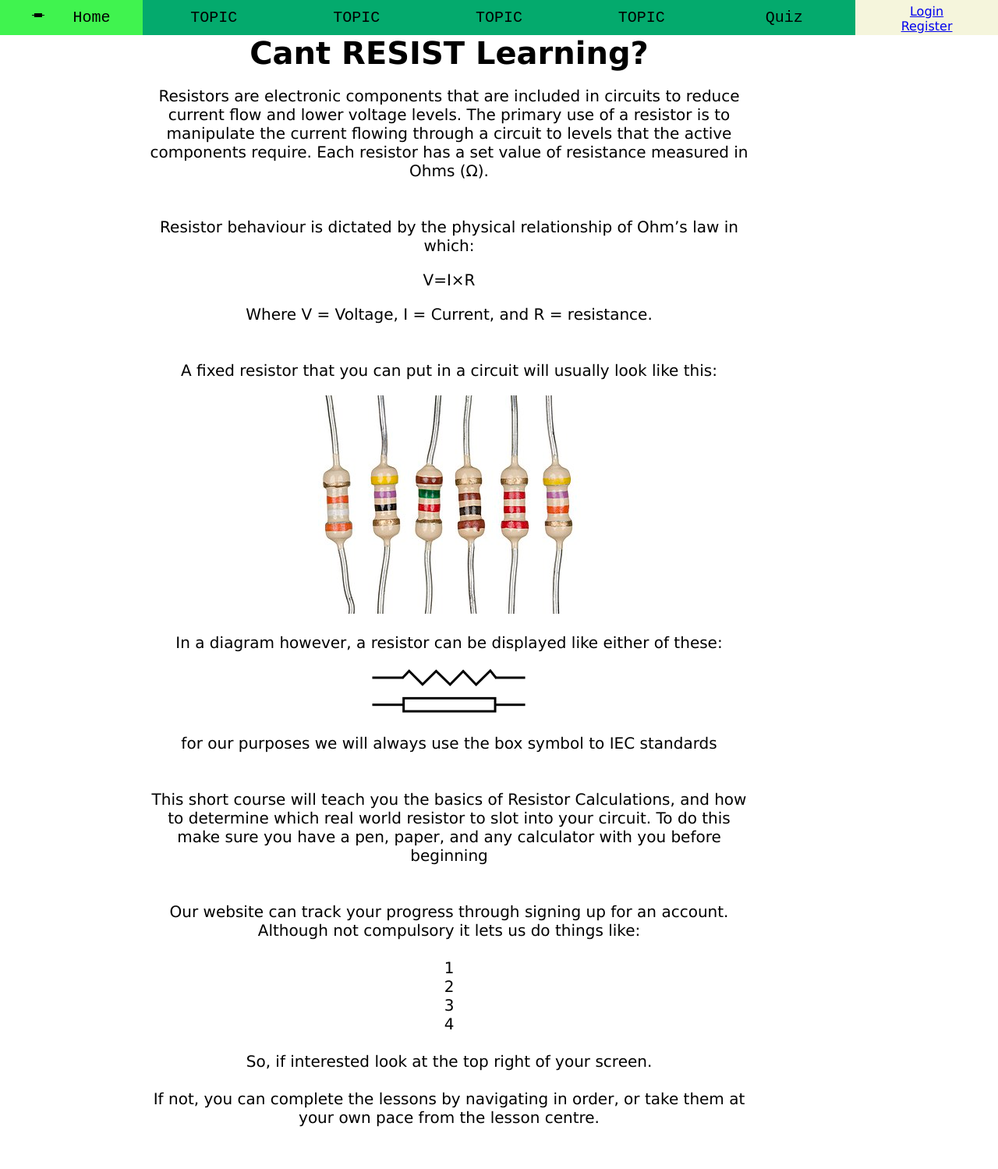
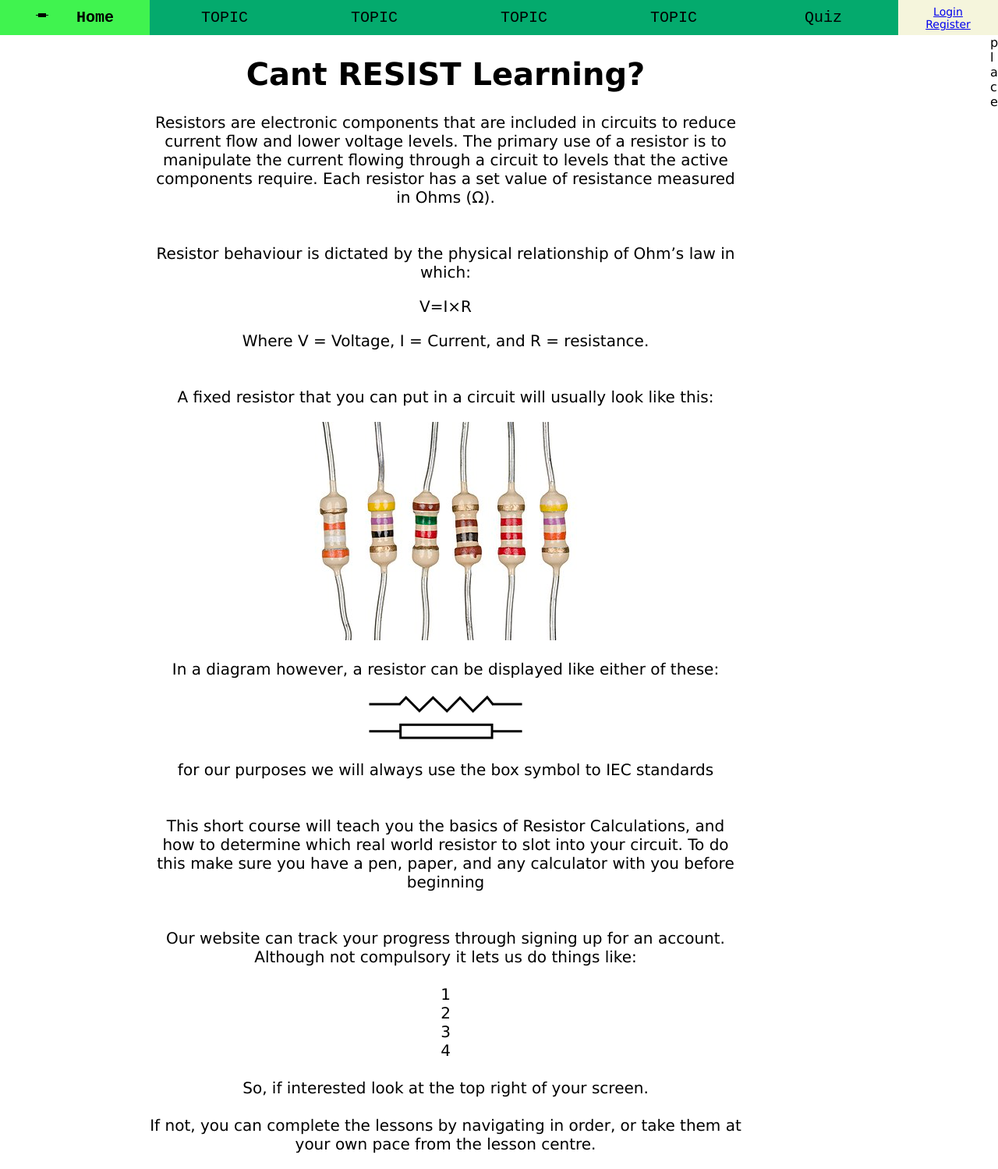
Before and after one commit to lfelstead/CITS3403_Project, a Flask app: page / in a window 1280 px wide. Shown: the whole page at 78% size. Before the commit the page ends 1445 px from the top, so only its background shows below. Run offline with Flask 2, Linux system fonts and the light colour scheme; some libraries are stand-ins or nearby versions.

Commit message:
Wrapped content and header into grid

```diff
--- a/app/static/css/layout.css
+++ b/app/static/css/layout.css
@@ -5,21 +5,45 @@ body {
   color: black;
 }
 
-h1 {
-  margin: 0;
+/* Set up grid layer for general layout */
+/* Body container */
+#body-wrapper {
+  display: grid;
+  grid-template-columns: 1fr 10px;
+  grid-template-areas:
+    "header  header"
+    "body    sidebar";
 }
 
-header > ul {
+/* Header for navigation */
+#main-header {
+  grid-area: header;
+}
+
+/* Main content */
+#content {
+  grid-area: body;
+}
+
+/* Side bar */
+#progress {
+  grid-area: sidebar;
+}
+
+/* Set up grid layer for header for links */
+/* Header container */
+#main-header > ul {
   list-style-type: none;
   padding: 0;
   margin: 0px;
   background-color: beige;
 
   display: grid;
-  grid-template-columns: repeat(7, 1fr);
+  grid-template-columns: repeat(6, 3fr) 2fr;
   grid-template-rows: 45px;
 }
 
+/* Configuring layout for links in header */
 .header-item {
   background-color: #04aa6d;
   color: #000000;
@@ -28,8 +52,15 @@ header > ul {
   font-size: 20px;
 }
 
+/* Hovering link */
 .header-item:hover {
   background-color: #40f34f;
+}
+
+/* Currently active link
+   TODO: Add script to make this work */
+.header-item.active {
+  font-weight: bold;
 }
 
 .header-item > li {
@@ -38,12 +69,15 @@ header > ul {
   line-height: 45px;
 }
 
+/* Special box for login/logout */
 #login {
   text-align: center;
+  font-size: 14px;
   grid-column: 7 / 8;
   line-height: 45px;
 }
 
+/* In a logged out state there are two links */
 #login > span {
   display: inline-block;
   vertical-align: middle;
--- a/app/static/js/TopBar.js
+++ b/app/static/js/page-script.js
@@ -1,18 +1,18 @@
-/* JavaScript for the topbar */
+/* JavaScript for the header */
 // When the user scrolls the page, execute myFunction
-window.onscroll = function() {myFunction()};
+// window.onscroll = function() {myFunction()};
 
 // Get the topbar
-var topbar = document.getElementById("topbar");
+// var topbar = document.getElementById("topbar");
 
 // Get the offset position of the topbar
-var sticky = topbar.offsetTop;
+// var sticky = topbar.offsetTop;
 
 // Add the sticky class to the topbar when you reach its scroll position. Remove "sticky" when you leave the scroll position
-function myFunction() {
+/* function myFunction() {
   if (window.pageYOffset >= sticky) {
     topbar.classList.add("sticky")
   } else {
     topbar.classList.remove("sticky");
   }
-}
+} */
--- a/app/templates/layout.html
+++ b/app/templates/layout.html
@@ -4,6 +4,8 @@
     <meta charset="utf-8">
     <meta name="viewport" content="width=device-width, initial-scale=1, shrink-to-fit=no">
     <script src="https://ajax.googleapis.com/ajax/libs/jquery/3.5.1/jquery.min.js"></script>
+    <script src="{{url_for('static', filename='js/page-script.js')}}"></script>
+
     <!-- Not currently using bootstrap-->
     <!-- <link rel="stylesheet" href="https://stackpath.bootstrapcdn.com/bootstrap/4.4.1/css/bootstrap.min.css"> -->
     <link rel="stylesheet" href="{{url_for('static', filename='css/layout.css')}}">
@@ -12,9 +14,9 @@
 </head>
 <body>
   <div id="body-wrapper">
-    <header>
+    <header id="main-header">
       <ul>
-        <a class="header-item" href="{{url_for('home')}}">
+        <a class="header-item active" href="{{url_for('home')}}">
           <li><img src="{{url_for('static', filename='favicon.ico')}}" alt=""> &nbsp; Home</li>
         </a>
         <a class="header-item" href="">
@@ -33,9 +35,7 @@
           <li>Quiz</li>
         </a>
         {% if current_user.is_authenticated %}
-        <a href="{{url_for('logout')}}">
-          <li id="login">Logout</li>
-        </a>
+        <li id="login"><a href="{{url_for('logout')}}">Logout</a></li>
         {% else %}
         <li id="login">
           <span>
@@ -47,11 +47,12 @@
         {% endif %}
       </ul>
     </header>
-    <main>
-      <div>
-        {% block content %}{% endblock %}
-      </div>
+    <main id="content">
+      {% block content %}{% endblock %}
     </main>
+    <aside id="progress">
+      p<br>l<br>a<br>c<br>e
+    </aside>
   </div>
 </body>
 </html>
```
